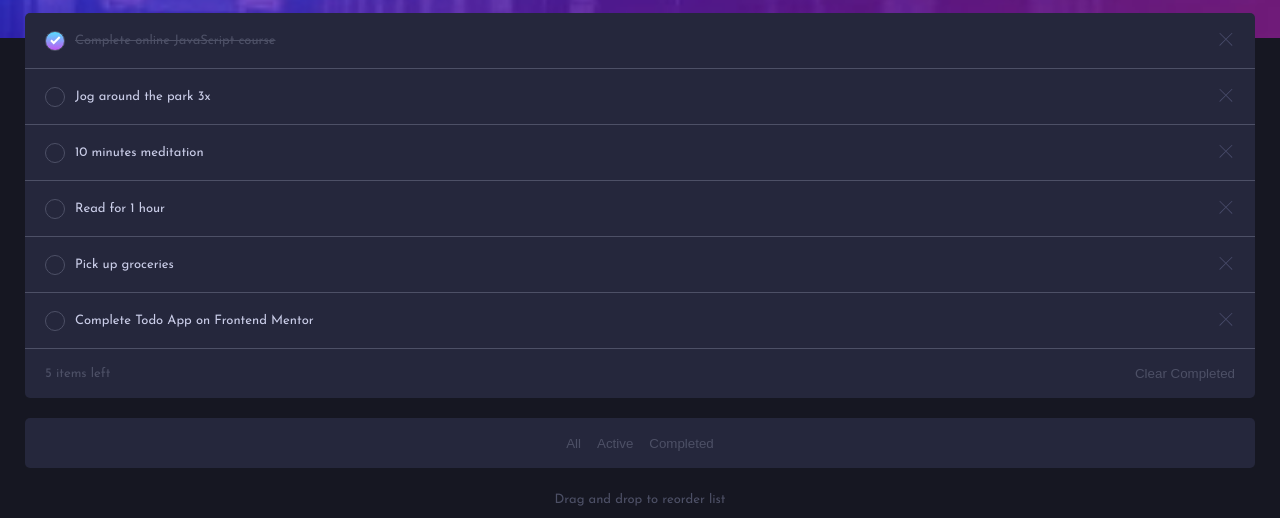
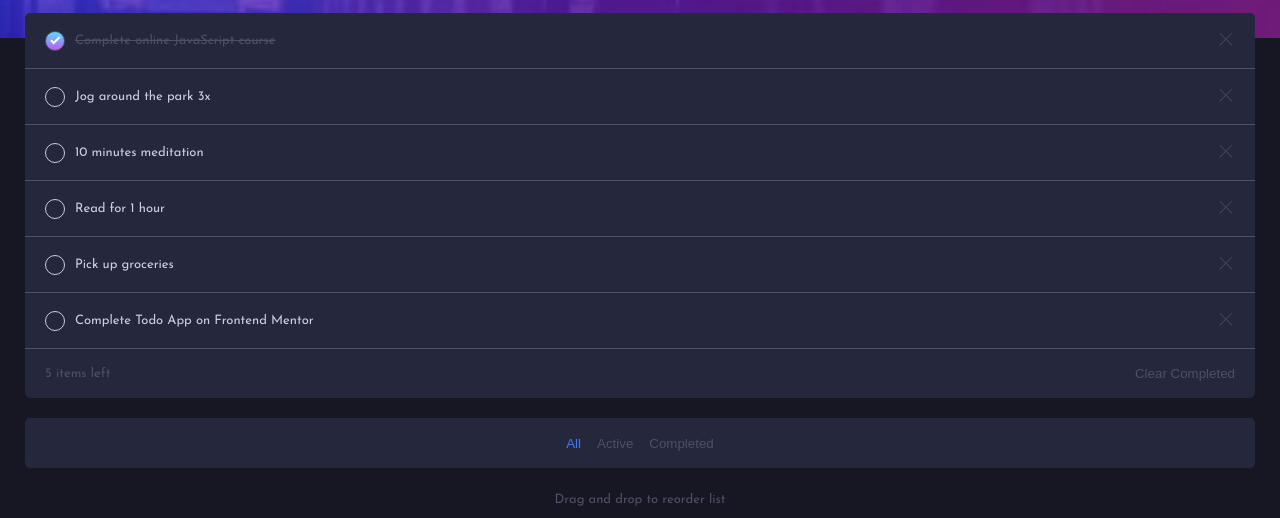
Before and after one commit to SakonBel/Todo-app--FEM, a React (Create React App) app: page / in a window 1280 px wide. Shown: the part 159-677 px from the top of the page. Built offline with nearby package versions, Linux system fonts and the light colour scheme.

Commit message:
Add the light theme

```diff
--- a/public/index.html
+++ b/public/index.html
@@ -14,7 +14,6 @@
     <title>Todos App</title>
   </head>
   <body>
-    <noscript>You need to enable JavaScript to run this app.</noscript>
     <div id="root"></div>
   </body>
 </html>
--- a/src/App.js
+++ b/src/App.js
@@ -37,8 +37,29 @@ function App() {
     },
   ];
 
+  const body = document.querySelector("body");
+
   const [allLists, setAllLists] = useState(lists);
   const [todos, setTodos] = useState(allLists);
+  const [all, setAll] = useState("all");
+  const [active, setActive] = useState("");
+  const [complete, setComplete] = useState("");
+  const [theme, setTheme] = useState("dark");
+
+  body.className = theme;
+
+  const changeTheme = () => {
+    if (theme === "dark") {
+      setTheme("light");
+    } else {
+      setTheme("dark");
+    }
+  };
+
+  const [count, setCount] = useState(() => {
+    const tempLists = lists.filter((list) => list.active === true);
+    return tempLists.length;
+  });
 
   const toggleActive = (id) => {
     const newLists = allLists.map((list) => {
@@ -49,6 +70,12 @@ function App() {
     });
     setTodos(newLists);
     setAllLists(newLists);
+    countTodo(newLists);
+  };
+
+  const countTodo = (lists) => {
+    const newCount = lists.filter((list) => list.active === true);
+    setCount(newCount.length);
   };
 
   const addTodo = (text) => {
@@ -63,34 +90,51 @@ function App() {
 
     setTodos(newAll);
     setAllLists(newAll);
+    countTodo(newAll);
   };
 
   const deleteTodo = (id) => {
-    const newTodos = todos.filter((todo) => todo.id !== id);
+    const newLists = allLists.filter((list) => list.id !== id);
+    const newTodos = todos.filter((list) => list.id !== id);
     setTodos(newTodos);
-    setAllLists(newTodos);
+    setAllLists(newLists);
+    countTodo(newLists);
   };
 
-  const filterAll = (todos) => {
-    setTodos(todos);
+  const filterAll = (memo) => {
+    setTodos(memo);
+    setAll("all");
+    setActive("");
+    setComplete("");
   };
 
-  const filterActive = (todos) => {
-    const tasks = todos.filter((todo) => todo.active === true);
+  const filterActive = (memo) => {
+    const tasks = memo.filter((todo) => todo.active === true);
     setTodos(tasks);
+    setActive("active");
+    setAll("");
+    setComplete("");
   };
 
-  const filterComplete = (todos) => {
-    const tasks = todos.filter((todo) => todo.active === false);
+  const filterComplete = (memo) => {
+    const tasks = memo.filter((todo) => todo.active === false);
     setTodos(tasks);
+    setComplete("complete");
+    setActive("");
+    setAll("");
   };
 
   return (
     <div className="App">
-      <Header addTodo={addTodo} todos={todos} allLists={allLists} />
+      <Header addTodo={addTodo} theme={theme} changeTheme={changeTheme} />
       <AllTodos
         allLists={allLists}
         todos={todos}
+        count={count}
+        all={all}
+        active={active}
+        complete={complete}
+        theme={theme}
         toggleActive={toggleActive}
         deleteTodo={deleteTodo}
         filterAll={filterAll}
--- a/src/components/AllTodos.js
+++ b/src/components/AllTodos.js
@@ -3,6 +3,11 @@ import Filter from "./Filter";
 const AllTodos = ({
   allLists,
   todos,
+  count,
+  all,
+  active,
+  complete,
+  theme,
   toggleActive,
   deleteTodo,
   filterActive,
@@ -11,7 +16,7 @@ const AllTodos = ({
 }) => {
   return (
     <main>
-      <div className="lists">
+      <div className={`lists ${theme}`}>
         <ul className="todo-lists">
           {todos.map((todo) => {
             if (todo.active) {
@@ -79,11 +84,15 @@ const AllTodos = ({
           })}
         </ul>
         <div className="list-status">
-          <p className="list-count">5 items left</p>
+          <p className="list-count">{count} items left</p>
           <button className="clear">Clear Completed</button>
         </div>
       </div>
       <Filter
+        all={all}
+        active={active}
+        complete={complete}
+        theme={theme}
         allLists={allLists}
         filterActive={filterActive}
         filterAll={filterAll}
--- a/src/components/Filter.js
+++ b/src/components/Filter.js
@@ -1,13 +1,31 @@
-const Filter = ({ allLists, filterActive, filterAll, filterComplete }) => {
+const Filter = ({
+  all,
+  active,
+  complete,
+  theme,
+  allLists,
+  filterActive,
+  filterAll,
+  filterComplete,
+}) => {
   return (
-    <div className="filter">
-      <button className="filter-list" onClick={() => filterAll(allLists)}>
+    <div className={`filter ${theme}`}>
+      <button
+        className={`filter-list ${all}`}
+        onClick={() => filterAll(allLists)}
+      >
         All
       </button>
-      <button className="filter-list" onClick={() => filterActive(allLists)}>
+      <button
+        className={`filter-list ${active}`}
+        onClick={() => filterActive(allLists)}
+      >
         Active
       </button>
-      <button className="filter-list" onClick={() => filterComplete(allLists)}>
+      <button
+        className={`filter-list ${complete}`}
+        onClick={() => filterComplete(allLists)}
+      >
         Completed
       </button>
     </div>
--- a/src/style/css/style.css
+++ b/src/style/css/style.css
@@ -7,11 +7,15 @@
   list-style: none;
 }
 
+.light {
+  background-color: #e4e5f1;
+}
+
 body {
   background-color: #161722;
+  color: #cacde8;
   font-family: "Josefin Sans", sans-serif;
   font-weight: 400;
-  color: #cacde8;
 }
 
 p {
@@ -19,9 +23,16 @@ p {
 }
 
 header {
-  background-image: url("../../images/bg-mobile-dark.jpg");
   background-size: cover;
   padding: 40px 25px;
+}
+
+header[class~="dark"] {
+  background-image: url("../../images/bg-mobile-dark.jpg");
+}
+
+header[class~="light"] {
+  background-image: url("../../images/bg-mobile-light.jpg");
 }
 
 .container {
@@ -46,6 +57,7 @@ h1 {
   border: none;
   -webkit-transform: scale(0.75);
           transform: scale(0.75);
+  cursor: pointer;
 }
 
 .create-task {
@@ -55,7 +67,6 @@ h1 {
   -webkit-box-align: center;
       -ms-flex-align: center;
           align-items: center;
-  background-color: #25273c;
   height: 48px;
   border-radius: 5px;
 }
@@ -67,19 +78,42 @@ h1 {
 }
 
 .create-task form input {
-  color: #cacde8;
   background-color: transparent;
   border: none;
 }
 
 .create-task form input:focus {
-  height: 30px;
+  height: 20px;
+}
+
+.create-task[class~="dark"] {
+  background-color: #25273c;
+}
+
+.create-task[class~="dark"] .circle {
+  border-color: #4d5066;
+}
+
+.create-task[class~="dark"] input {
+  color: #cacde8;
+}
+
+.create-task[class~="light"] {
+  background-color: #fafafa;
+}
+
+.create-task[class~="light"] .circle {
+  border-color: #cacde8;
+}
+
+.create-task[class~="light"] input {
+  color: #777a92;
 }
 
 .circle {
   width: 20px;
   height: 20px;
-  border: 1px solid #4d5066;
+  border: 1px solid;
   border-radius: 25px;
   margin-left: 20px;
   margin-right: 10px;
@@ -107,10 +141,9 @@ main {
       -ms-flex-pack: justify;
           justify-content: space-between;
   font-size: 13px;
-  color: #cacde8;
   padding: 17px 20px;
   padding-left: 0;
-  border-bottom: 1px solid #4d5066;
+  border-bottom: 1px solid;
 }
 
 .lists .todo-item .item {
@@ -127,7 +160,6 @@ main {
 }
 
 .lists .todo-item .cross {
-  fill: #494c6b;
   -webkit-transform: scale(0.75);
           transform: scale(0.75);
   cursor: pointer;
@@ -138,7 +170,6 @@ main {
 }
 
 .lists .list-status {
-  color: #4d5066;
   display: -webkit-box;
   display: -ms-flexbox;
   display: flex;
@@ -154,7 +185,6 @@ main {
 .lists .list-status button {
   border: none;
   background: transparent;
-  color: #4d5066;
   cursor: pointer;
 }
 
@@ -162,9 +192,61 @@ main {
   color: #3a7bfd;
 }
 
+.lists[class~="dark"] {
+  background-color: #25273c;
+}
+
+.lists[class~="dark"] .todo-item {
+  color: #cacde8;
+  border-color: #4d5066;
+}
+
+.lists[class~="dark"] .todo-item .cross {
+  fill: #494c6b;
+}
+
+.lists[class~="dark"] .complete .item {
+  color: #4d5066;
+}
+
+.lists[class~="dark"] .list-status {
+  color: #4d5066;
+}
+
+.lists[class~="dark"] .list-status button {
+  color: #4d5066;
+}
+
+.lists[class~="light"] {
+  background-color: #fafafa;
+}
+
+.lists[class~="light"] .circle {
+  border-color: #777a92;
+}
+
+.lists[class~="light"] .todo-item {
+  color: #4d5066;
+  border-color: #cacde8;
+}
+
+.lists[class~="light"] .todo-item .cross {
+  fill: #494c6b;
+}
+
+.lists[class~="light"] .complete .item {
+  color: #cacde8;
+}
+
+.lists[class~="light"] .list-status {
+  color: #4d5066;
+}
+
+.lists[class~="light"] .list-status button {
+  color: #4d5066;
+}
+
 .filter {
-  background-color: #25273c;
-  color: #4d5066;
   font-weight: 700;
   margin-top: 20px;
   height: 50px;
@@ -181,7 +263,6 @@ main {
 }
 
 .filter .filter-list {
-  color: #4d5066;
   background: transparent;
   border: none;
   padding: 0 8px;
@@ -189,6 +270,34 @@ main {
 }
 
 .filter .filter-list:hover, .filter .filter-list:active {
+  color: #3a7bfd;
+}
+
+.filter[class~="dark"] {
+  background-color: #25273c;
+}
+
+.filter[class~="dark"] .filter-list {
+  color: #4d5066;
+}
+
+.filter[class~="dark"] .all,
+.filter[class~="dark"] .active,
+.filter[class~="dark"] .complete {
+  color: #3a7bfd;
+}
+
+.filter[class~="light"] {
+  background-color: #fafafa;
+}
+
+.filter[class~="light"] .filter-list {
+  color: #4d5066;
+}
+
+.filter[class~="light"] .all,
+.filter[class~="light"] .active,
+.filter[class~="light"] .complete {
   color: #3a7bfd;
 }
 
@@ -206,7 +315,6 @@ footer {
 }
 
 .complete .item {
-  color: #4d5066;
   text-decoration: line-through;
 }
 
--- a/src/style/sass/style.scss
+++ b/src/style/sass/style.scss
@@ -9,11 +9,15 @@
   list-style: none;
 }
 
+.light {
+  background-color: $very-light-grayish-blue;
+}
+
 body {
   background-color: $very-dark-blue;
+  color: $light-grayish-blue;
   font-family: $main-font;
   font-weight: $medium;
-  color: $light-grayish-blue;
 }
 
 p {
@@ -21,9 +25,16 @@ p {
 }
 
 header {
-  background-image: url("../../images/bg-mobile-dark.jpg");
   background-size: cover;
   padding: 40px 25px;
+}
+
+header[class~="dark"] {
+  background-image: url("../../images/bg-mobile-dark.jpg");
+}
+
+header[class~="light"] {
+  background-image: url("../../images/bg-mobile-light.jpg");
 }
 
 .container {
@@ -43,12 +54,12 @@ h1 {
   background: transparent;
   border: none;
   transform: scale(0.75);
+  cursor: pointer;
 }
 
 .create-task {
   display: flex;
   align-items: center;
-  background-color: $very-dark-desaturate-blue;
   height: 48px;
   border-radius: 5px;
 
@@ -56,21 +67,44 @@ h1 {
     display: flex;
 
     input {
-      color: $light-grayish-blue;
       background-color: transparent;
       border: none;
 
       &:focus {
-        height: 30px;
+        height: 20px;
       }
     }
+  }
+}
+
+.create-task[class~="dark"] {
+  background-color: $very-dark-desaturate-blue;
+
+  .circle {
+    border-color: $very-dark-grayish-blue;
+  }
+
+  input {
+    color: $light-grayish-blue;
+  }
+}
+
+.create-task[class~="light"] {
+  background-color: $very-light-gray;
+
+  .circle {
+    border-color: $light-grayish-blue;
+  }
+
+  input {
+    color: $dark-grayish-blue;
   }
 }
 
 .circle {
   width: 20px;
   height: 20px;
-  border: 1px solid $very-dark-grayish-blue;
+  border: 1px solid;
   border-radius: 25px;
   margin-left: 20px;
   margin-right: 10px;
@@ -91,10 +125,9 @@ main {
     align-items: center;
     justify-content: space-between;
     font-size: 13px;
-    color: $light-grayish-blue;
     padding: 17px 20px;
     padding-left: 0;
-    border-bottom: 1px solid $very-dark-grayish-blue;
+    border-bottom: 1px solid;
 
     .item {
       display: flex;
@@ -106,7 +139,6 @@ main {
     }
 
     .cross {
-      fill: #494c6b;
       transform: scale(0.75);
       cursor: pointer;
 
@@ -118,7 +150,6 @@ main {
   }
 
   .list-status {
-    color: $very-dark-grayish-blue;
     display: flex;
     justify-content: space-between;
     align-items: center;
@@ -127,7 +158,6 @@ main {
     button {
       border: none;
       background: transparent;
-      color: $very-dark-grayish-blue;
       cursor: pointer;
 
       &:hover,
@@ -138,9 +168,61 @@ main {
   }
 }
 
+.lists[class~="dark"] {
+  background-color: $very-dark-desaturate-blue;
+
+  .todo-item {
+    color: $light-grayish-blue;
+    border-color: $very-dark-grayish-blue;
+
+    .cross {
+      fill: #494c6b;
+    }
+  }
+
+  .complete .item {
+    color: $very-dark-grayish-blue;
+  }
+
+  .list-status {
+    color: $very-dark-grayish-blue;
+
+    button {
+      color: $very-dark-grayish-blue;
+    }
+  }
+}
+
+.lists[class~="light"] {
+  background-color: $very-light-gray;
+
+  .circle {
+    border-color: $dark-grayish-blue;
+  }
+
+  .todo-item {
+    color: $very-dark-grayish-blue;
+    border-color: $light-grayish-blue;
+
+    .cross {
+      fill: #494c6b;
+    }
+  }
+
+  .complete .item {
+    color: $light-grayish-blue;
+  }
+
+  .list-status {
+    color: $very-dark-grayish-blue;
+
+    button {
+      color: $very-dark-grayish-blue;
+    }
+  }
+}
+
 .filter {
-  background-color: $very-dark-desaturate-blue;
-  color: $very-dark-grayish-blue;
   font-weight: $bold;
   margin-top: 20px;
   height: 50px;
@@ -150,7 +232,6 @@ main {
   align-items: center;
 
   .filter-list {
-    color: $very-dark-grayish-blue;
     background: transparent;
     border: none;
     padding: 0 8px;
@@ -163,6 +244,34 @@ main {
   }
 }
 
+.filter[class~="dark"] {
+  background-color: $very-dark-desaturate-blue;
+
+  .filter-list {
+    color: $very-dark-grayish-blue;
+  }
+
+  .all,
+  .active,
+  .complete {
+    color: $bright-blue;
+  }
+}
+
+.filter[class~="light"] {
+  background-color: $very-light-gray;
+
+  .filter-list {
+    color: $very-dark-grayish-blue;
+  }
+
+  .all,
+  .active,
+  .complete {
+    color: $bright-blue;
+  }
+}
+
 footer {
   display: flex;
   justify-content: center;
@@ -172,7 +281,6 @@ footer {
 
 .complete {
   .item {
-    color: $very-dark-grayish-blue;
     text-decoration: line-through;
 
     .circle {
```
Also changed, not shown: src/components/Header.js (+15 -4 lines), 1 other file (tests, documents, lock files or other folders).
